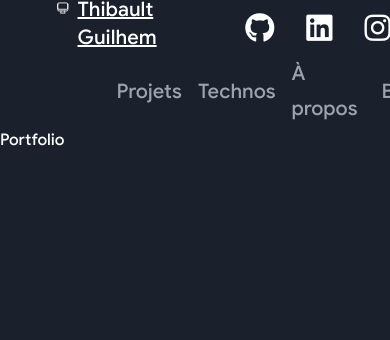
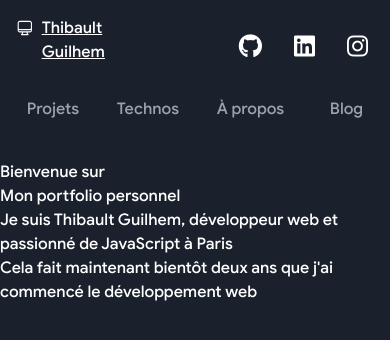
Before and after one commit to ThibaultG94/NextFolioBlog, a Next.js app: page / in a window 390 px wide. Shown: the top 340 px of the page. Built offline with nearby package versions, Linux system fonts and the light colour scheme.

Commit message:
Refactor code for improved performance and readability

```diff
--- a/src/app/(portfolio)/page.js
+++ b/src/app/(portfolio)/page.js
@@ -1,7 +1,18 @@
 export default function Portfolio() {
 	return (
 		<div className="container">
-			<h1>Portfolio</h1>
+			<h1>
+				Bienvenue sur
+				<br /> Mon portfolio personnel
+			</h1>
+			<p>
+				Je suis Thibault Guilhem, développeur web et passionné de
+				JavaScript à Paris
+			</p>
+			<p>
+				Cela fait maintenant bientôt deux ans que j'ai commencé le
+				développement web
+			</p>
 		</div>
 	);
 }
--- a/src/app/_components/_header/Logo.jsx
+++ b/src/app/_components/_header/Logo.jsx
@@ -14,7 +14,7 @@ const Logo = ({ linkStyle, pathname }) => {
 						className={'w-6 h-6'}
 						stroke={'currentColor'}
 					/>
-					<span className="ml-2 text-xl font-normal">
+					<span className="ml-2 text-base md:text-xl font-normal">
 						Thibault Guilhem
 					</span>
 				</Link>
--- a/src/app/_components/_header/Navigation.jsx
+++ b/src/app/_components/_header/Navigation.jsx
@@ -7,21 +7,21 @@ const Navigation = ({ linkStyle, pathname }) => {
 		<nav className="navigation">
 			<div className={linkStyle}>
 				<Link href="#projects">
-					<span className="text-xl text-gray-400 hover:text-white">
+					<span className="text-base md:text-xl text-gray-400 hover:text-white">
 						Projets
 					</span>
 				</Link>
 			</div>
 			<div className={linkStyle}>
 				<Link href="#technologies">
-					<span className="text-xl text-gray-400 hover:text-white">
+					<span className="text-base md:text-xl text-gray-400 hover:text-white">
 						Technos
 					</span>
 				</Link>
 			</div>
 			<div className={linkStyle}>
 				<Link href="#about">
-					<span className="text-xl text-gray-400 hover:text-white">
+					<span className="text-base md:text-xl text-gray-400 hover:text-white">
 						À propos
 					</span>
 				</Link>
@@ -31,7 +31,7 @@ const Navigation = ({ linkStyle, pathname }) => {
 					className={`${isActive ? 'active-link' : ''}`}
 					href="/blog">
 					{/* <i className="fas fa-blog"></i> */}
-					<span className="pl-2 text-xl text-gray-400 hover:text-white">
+					<span className="pl-2 text-base md:text-xl text-gray-400 hover:text-white">
 						Blog
 					</span>
 				</Link>
--- a/src/app/_components/_header/SocialMedias.jsx
+++ b/src/app/_components/_header/SocialMedias.jsx
@@ -5,17 +5,17 @@ const SocialMedias = ({ linkStyle }) => {
 		<div className="socials">
 			<div className={linkStyle + ' socials-icon'}>
 				<Link href="#">
-					<i className="fa-brands fa-github text-3xl"></i>
+					<i className="fa-brands fa-github text-2xl md:text-3xl"></i>
 				</Link>
 			</div>
 			<div className={linkStyle + ' socials-icon'}>
 				<Link href="#">
-					<i className="fa-brands fa-linkedin text-3xl"></i>
+					<i className="fa-brands fa-linkedin text-2xl md:text-3xl"></i>
 				</Link>
 			</div>
 			<div className={linkStyle + ' socials-icon'}>
 				<Link href="#">
-					<i className="fa-brands fa-instagram text-3xl"></i>
+					<i className="fa-brands fa-instagram text-2xl md:text-3xl"></i>
 				</Link>
 			</div>
 		</div>
--- a/styles/header.scss
+++ b/styles/header.scss
@@ -11,6 +11,7 @@
 		grid-template-rows: repeat(2, 60px);
 		grid-column-gap: 0.5rem;
 		grid-row-gap: 0.5rem;
+		padding: 1rem 0.5rem;
 	}
 
 	a {
@@ -54,7 +55,11 @@
 	justify-content: space-around;
 
 	@media screen and (max-width: 768px) {
-		grid-area: 2 / 2 / 3 / 5;
+		grid-area: 2 / 1 / 2 / 6;
+	}
+
+	@media screen and (max-width: 400px) {
+		grid-area: 2 / 1 / 2 / 9;
 	}
 }
 
```
